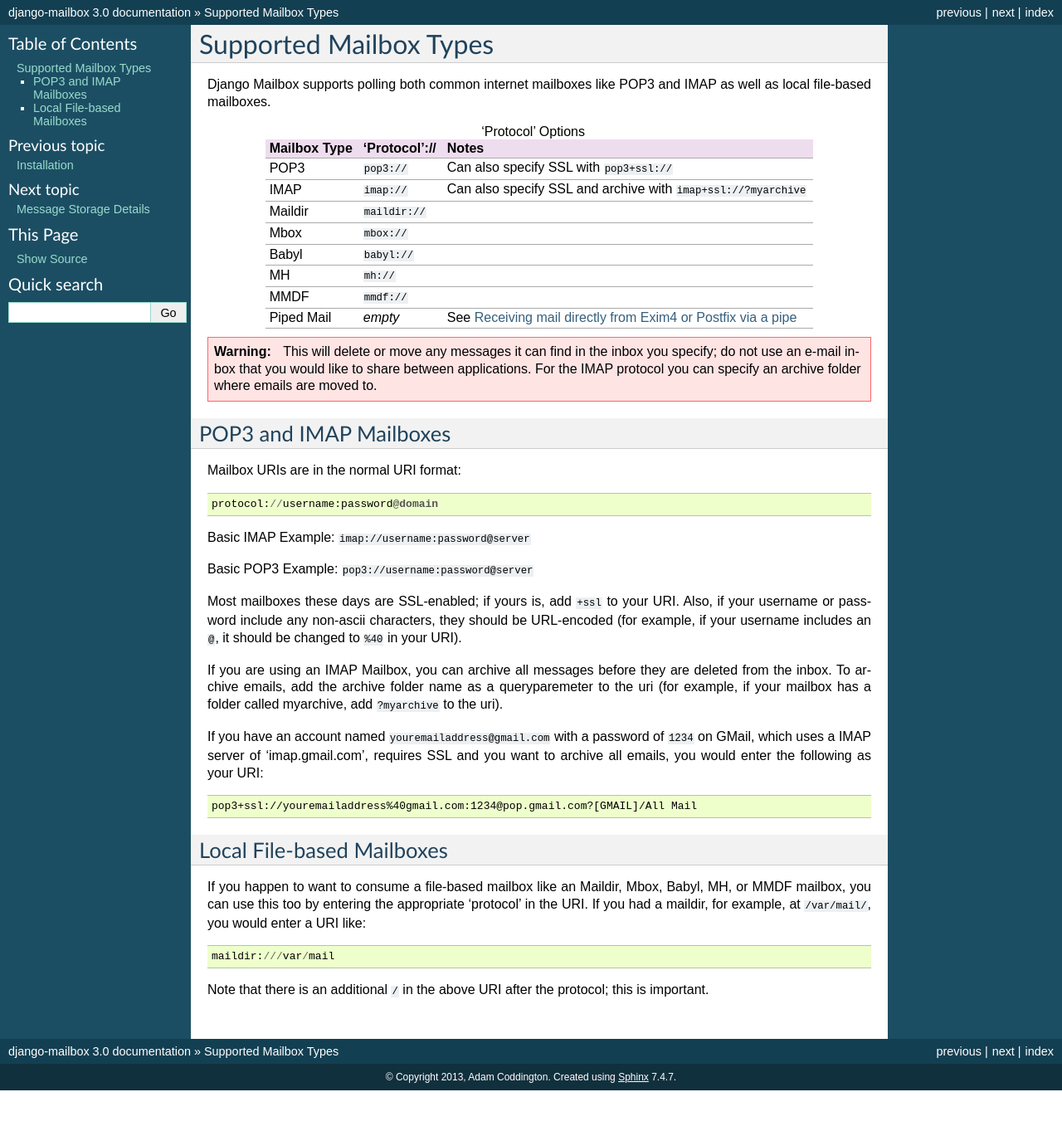
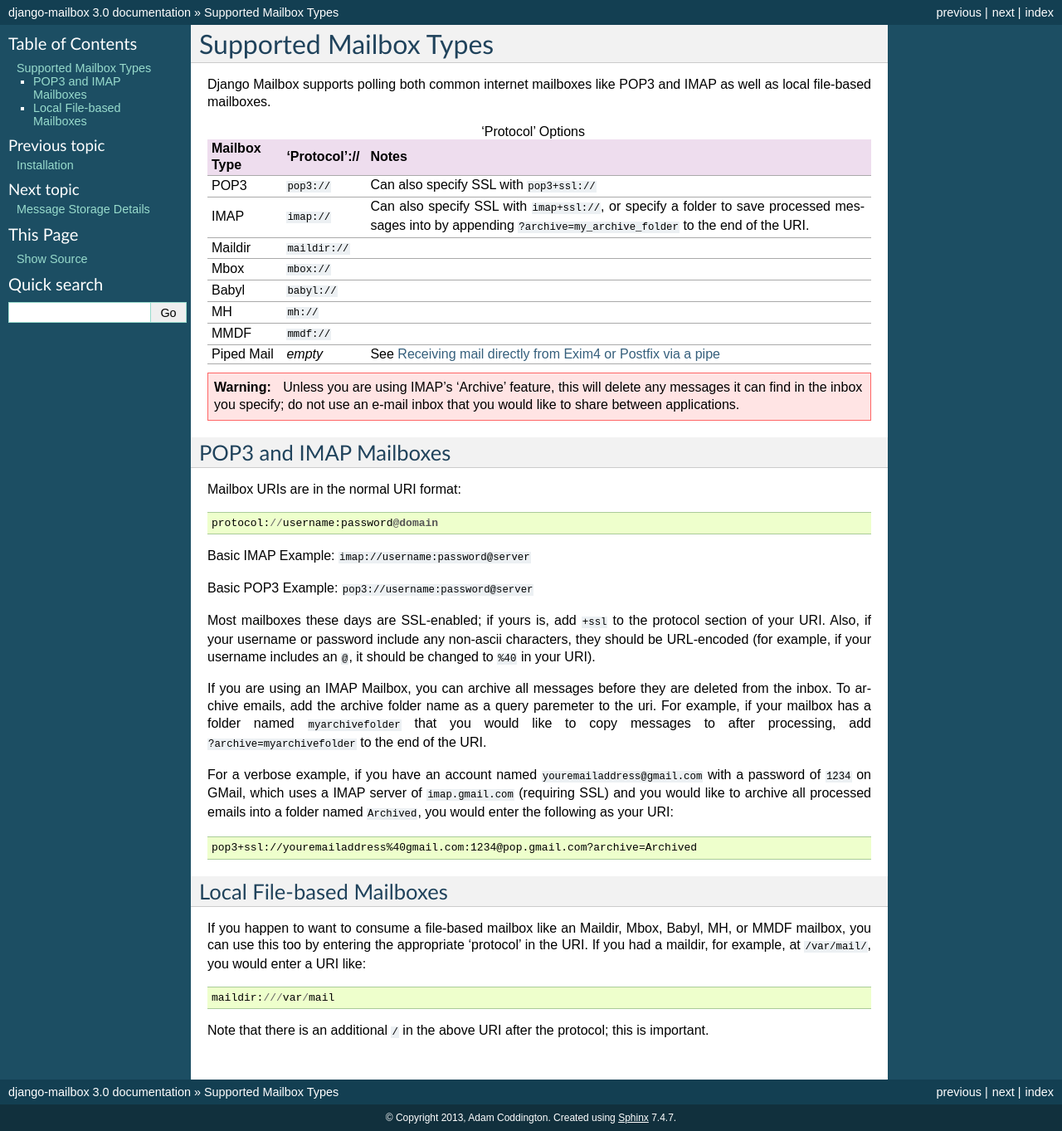
Before and after one commit to coddingtonbear/django-mailbox, a Sphinx documentation site: the page built from docs/topics/mailbox_types.rst, in a window 1280 px wide. Shown: the whole page at 83% size. Built offline with Sphinx 7.4.7, drawn with Linux system fonts in a browser that asks for light colours; before the commit the page ends 1314 px from its top, so only the background shows below that.

Commit message:
Minor alterations to @yellowcap's pull request submission:
* Using a query parameter argument (rather than the entire query string)
  to specify the folder into which e-mail messages should be archived.
* Duplicating the IMAP tests; this could probably be a bit more simply
  done, but we'll at least be verifying both archived and non-archived
  use cases.
* Simplifying some aspects of the documentation to include references
  to this new feature.

```diff
--- a/docs/topics/mailbox_types.rst
+++ b/docs/topics/mailbox_types.rst
@@ -7,25 +7,26 @@ POP3 and IMAP as well as local file-based mailboxes.
 
 .. table:: 'Protocol' Options
 
-  ============ ============== ===============================================================
+  ============ ============== =================================================================================================================================================================
   Mailbox Type 'Protocol'://  Notes
-  ============ ============== ===============================================================
+  ============ ============== =================================================================================================================================================================
   POP3         ``pop3://``    Can also specify SSL with ``pop3+ssl://``
-  IMAP         ``imap://``    Can also specify SSL and archive with ``imap+ssl://?myarchive``
+  IMAP         ``imap://``    Can also specify SSL with ``imap+ssl://``, or specify a folder to save processed messages into by appending ``?archive=my_archive_folder`` to the end of the URI.
   Maildir      ``maildir://``
   Mbox         ``mbox://``
   Babyl        ``babyl://``
   MH           ``mh://``
   MMDF         ``mmdf://``
   Piped Mail   *empty*        See :ref:`receiving-mail-from-exim4-or-postfix`
-  ============ ============== ===============================================================
+  ============ ============== =================================================================================================================================================================
+
 
 .. warning::
 
-   This will delete or move any messages it can find in the inbox you specify;
+   Unless you are using IMAP's 'Archive' feature,
+   this will delete any messages it can find in the inbox you specify;
    do not use an e-mail inbox that you would like to share between
-   applications. For the IMAP protocol you can specify an archive folder where
-   emails are moved to.
+   applications.
 
 
 POP3 and IMAP Mailboxes
@@ -40,22 +41,25 @@ Basic IMAP Example: ``imap://username:password@server``
 Basic POP3 Example: ``pop3://username:password@server``
 
 Most mailboxes these days are SSL-enabled;
-if yours is, add ``+ssl`` to your URI.
+if yours is, add ``+ssl`` to the protocol section of your URI.
 Also, if your username or password include any non-ascii characters,
 they should be URL-encoded  (for example, if your username includes an
 ``@``, it should be changed to ``%40`` in your URI).
 
 If you are using an IMAP Mailbox, you can archive all messages before they
 are deleted from the inbox. To archive emails, add the archive folder
-name as a queryparemeter to the uri (for example, if your mailbox has a
-folder called myarchive, add ``?myarchive`` to the uri).
+name as a query paremeter to the uri.  For example, if your mailbox has a
+folder named ``myarchivefolder`` that you would like to copy messages to
+after processing, add ``?archive=myarchivefolder`` to the end of the URI.
 
-If you have an account named ``youremailaddress@gmail.com`` with a password
-of ``1234`` on GMail, which uses a IMAP server of 'imap.gmail.com', requires
-SSL and you want to archive all emails, you would enter the following as
-your URI::
+For a verbose example, if you have an account named
+``youremailaddress@gmail.com`` with a password
+of ``1234`` on GMail, which uses a IMAP server of ``imap.gmail.com`` (requiring
+SSL) and you would like to archive all processed emails
+into a folder named ``Archived``, you
+would enter the following as your URI::
 
-    pop3+ssl://youremailaddress%40gmail.com:1234@pop.gmail.com?[GMAIL]/All Mail
+    pop3+ssl://youremailaddress%40gmail.com:1234@pop.gmail.com?archive=Archived
 
 
 Local File-based Mailboxes
```
Also changed, not shown: 2 other files.
